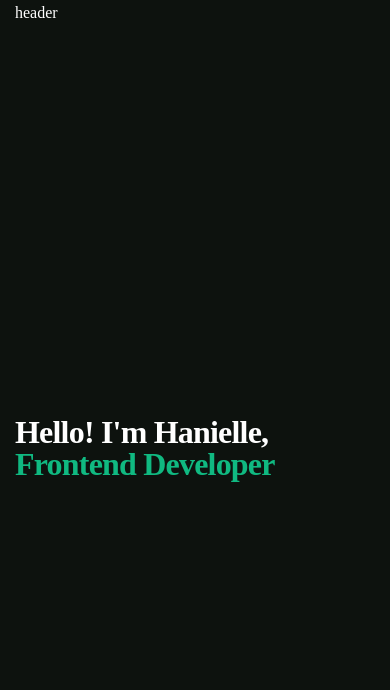
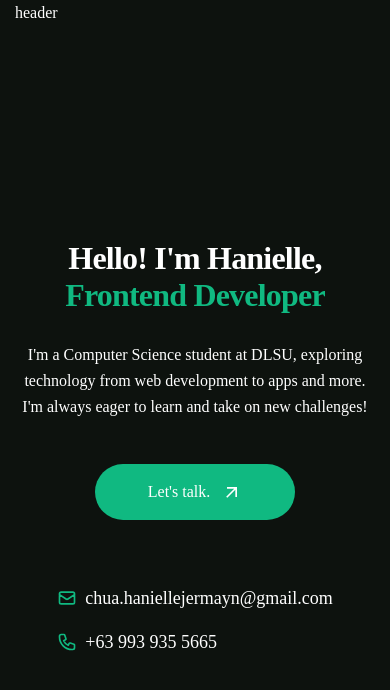
Before and after one commit to haniellejermayn/haniellejermayn-portfolio, a Next.js app: page / in a window 390 px wide. Shown: the top 690 px of the page. Built offline with nearby package versions, Linux system fonts and the light colour scheme; a web font is replaced by a local one.

Commit message:
added description, emnail, and phone

```diff
--- a/package.json
+++ b/package.json
@@ -16,6 +16,7 @@
     "next": "15.3.2",
     "react": "^19.0.0",
     "react-dom": "^19.0.0",
+    "react-icons": "^5.5.0",
     "react-type-animation": "^3.2.0",
     "tailwind-merge": "^3.2.0"
   },
--- a/src/app/globals.css
+++ b/src/app/globals.css
@@ -26,7 +26,7 @@ body {
 }
 
 .h1 {
-  @apply text-[32px] md:text-[44px] xl:text-[48px] leading-[1]
+  @apply text-[32px] md:text-[44px] xl:text-[48px] leading-[1.15]
   tracking-tight font-extrabold;
 }
 
--- a/src/app/page.jsx
+++ b/src/app/page.jsx
@@ -1,6 +1,8 @@
 "use client";
 import { motion } from "framer-motion";
 import { TypeAnimation } from "react-type-animation";
+import { MdArrowOutward } from "react-icons/md";
+import { HiOutlinePhone, HiOutlineMailm, HiOutlineMail } from "react-icons/hi";
 
 import Blob from "@/components/Blob";
 import Image from "next/image";
@@ -18,8 +20,8 @@ const Home = () => {
     >
       <div className="flex flex-col xl:flex-row items-center justify-between w-full">
         {/* Text */}
-        <div className="w-full xl:w-[550px]">
-          <h1 className="h1">
+        <div className="w-full xl:w-[550px] flex flex-col items-center xl:items-start text-center xl:text-left">
+          <h1 className="h1 flex-1 mb-[28px]">
             Hello! I'm Hanielle, <br />
             <span className="inline-block">
               {/* This wrapper ensures that the animation respects line breaks */}
@@ -42,7 +44,35 @@ const Home = () => {
               />
             </span>
           </h1>
-          <p></p>
+          <p className="max-w-[500px] mb-[44px]">
+            I'm a Computer Science student at DLSU, exploring technology from
+            web development to apps and more. <br />
+            I'm always eager to learn and take on new challenges!
+          </p>
+          <button className="btn btn-lg btn-accent mb-16">
+            <div className="flex items-center gap-3">
+              <span>Let's talk.</span>
+              <MdArrowOutward className="text-xl"></MdArrowOutward>
+            </div>
+          </button>
+          {/* Contact Info */}
+          <div className="flex flex-col  gap-4 xl:gap-2">
+            {/* Mail */}
+            <div className="flex items-center gap-2 text-lg">
+              <span className="text-accent">
+                <HiOutlineMail className="text-xl"></HiOutlineMail>
+              </span>
+              <span>chua.haniellejermayn@gmail.com</span>
+            </div>
+            {/* Phone */}
+            <div className="flex items-center gap-2 text-lg">
+              <span className="text-accent">
+                <HiOutlinePhone className="text-xl"></HiOutlinePhone>
+              </span>
+              <span>+63 993 935 5665</span>
+            </div>
+          </div>
+          {/* Socials */}
         </div>
 
         {/* Blob & Image */}
@@ -59,7 +89,6 @@ const Home = () => {
             className="absolute top-[-30px] left-[30px] rounded-full"
           />
           {/* Overlay Gradient */}
-          {/* Smooth Overlay Gradient */}
           <div
             style={{
               position: "absolute",
@@ -68,7 +97,7 @@ const Home = () => {
               width: "100%",
               height: "200px",
               background:
-                "linear-gradient(to top, #0d120e 5%, rgba(13, 18, 14, 0.95) 15%, rgba(13, 18, 14, 0.85) 30%, rgba(13, 18, 14, 0.75) 45%, rgba(13, 18, 14, 0.6) 60%, rgba(13, 18, 14, 0.4) 75%, rgba(13, 18, 14, 0.2) 85%, rgba(13, 18, 14, 0.05) 95%, transparent 100%)",
+                "linear-gradient(to top, #0d120e 10%, rgba(13, 18, 14, 0.95) 20%, rgba(13, 18, 14, 0.85) 30%, rgba(13, 18, 14, 0.75) 45%, rgba(13, 18, 14, 0.6) 60%, rgba(13, 18, 14, 0.4) 75%, rgba(13, 18, 14, 0.2) 85%, rgba(13, 18, 14, 0.05) 95%, transparent 100%)",
               borderRadius: "50%"
             }}
           />
```
Also changed, not shown: 1 other file (tests, documents, lock files or other folders).
